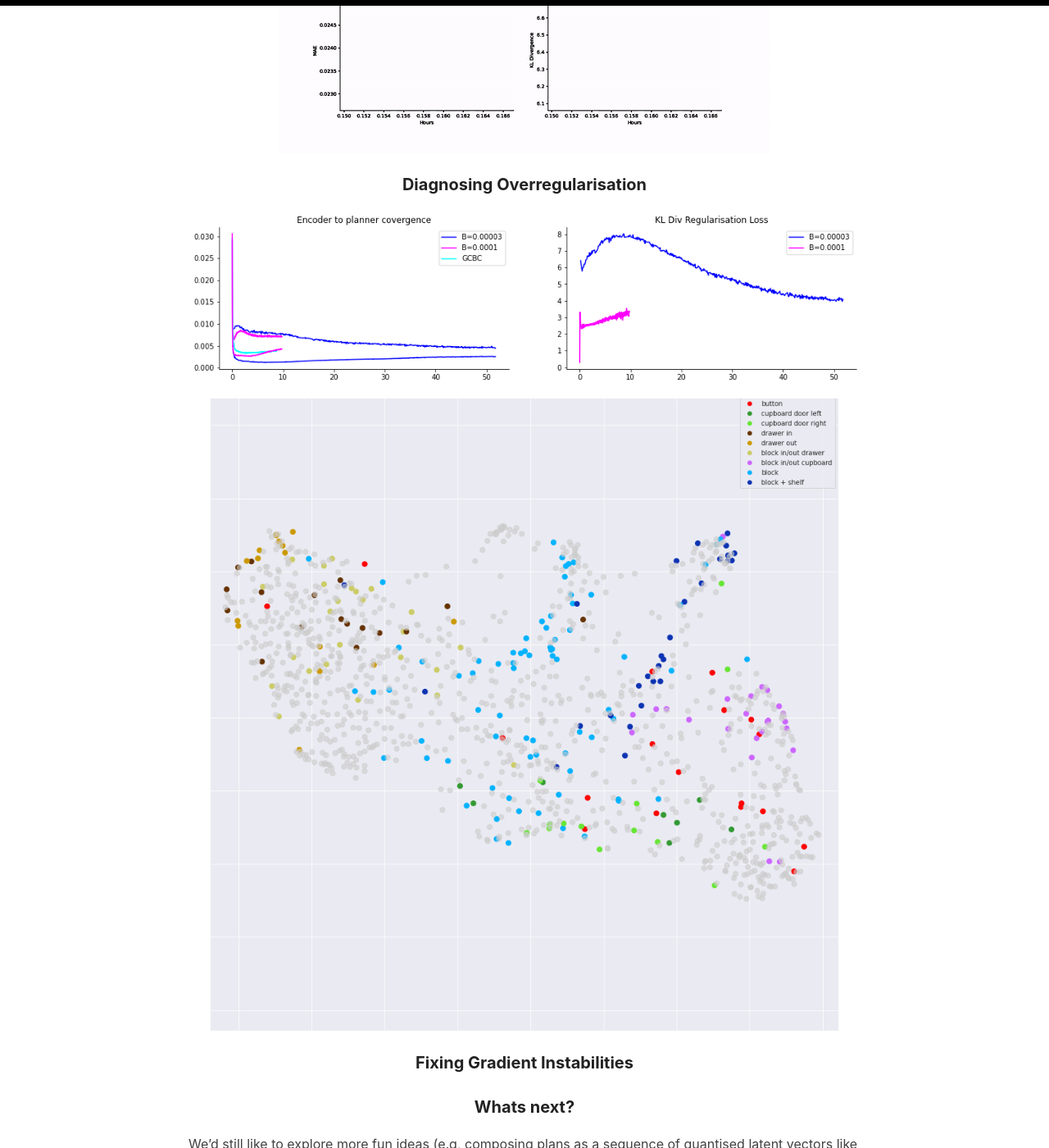
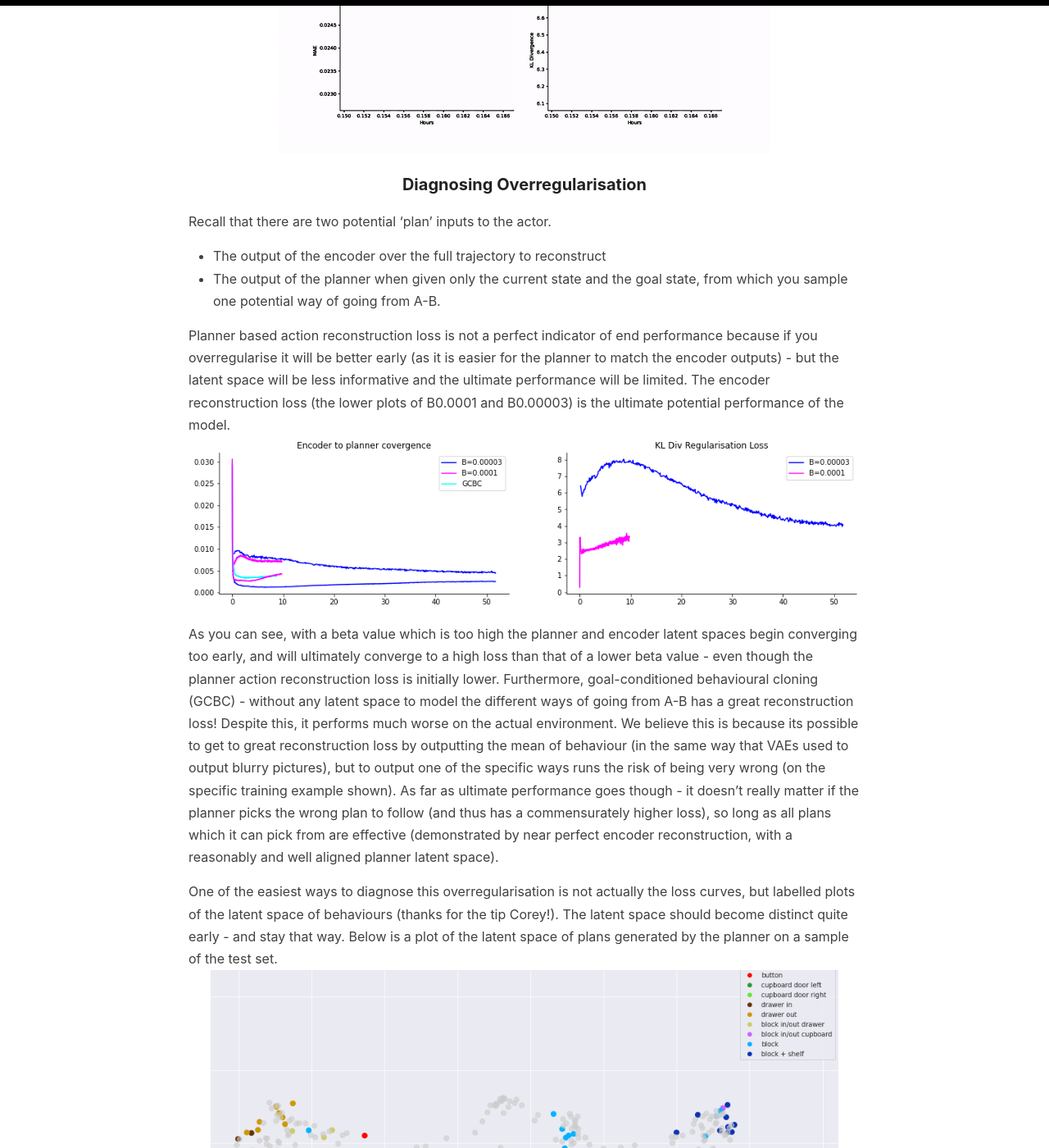
Before and after one commit to sholtodouglas/sholtodouglas.github.io, a Jekyll site: the page built from _posts/2021-01-29-Learning from Play.md, in a window 1280 px wide and 1400 px high, scrolled down 3224 px. Shown: the whole window at 82% size. Built offline with Jekyll 4.4.1, drawn with Linux system fonts in a browser that asks for light colours.

Commit message:
Update 2021-01-29-Learning from Play.md

```diff
--- a/_posts/2021-01-29-Learning from Play.md
+++ b/_posts/2021-01-29-Learning from Play.md
@@ -51,8 +51,16 @@ This one is a little obvious in retrospect. Train longer! We used Colab TPUs for
 ![alt-text-1](https://sholtodouglas.github.io/images/play/conver.gif "demo of multiple tasks")
 
 ### Diagnosing Overregularisation
+Recall that there are two potential 'plan' inputs to the actor.
+- The output of the encoder over the full trajectory to reconstruct
+- The output of the planner when given only the current state and the goal state, from which you sample one potential way of going from A-B.
+
+Planner based action reconstruction loss is not a perfect indicator of end performance because if you overregularise it will be better early (as it is easier for the planner to match the encoder outputs) - but the latent space will be less informative and the ultimate performance will be limited. The encoder reconstruction loss (the lower plots of B0.0001 and B0.00003) is the ultimate potential performance of the model.
 ![alt-text-1](https://sholtodouglas.github.io/images/play/overeg.png "Regularisation Demonstration")
 
+As you can see, with a beta value which is too high the planner and encoder latent spaces begin converging too early, and will ultimately converge to a high loss than that of a lower beta value - even though the planner action reconstruction loss is initially lower. Furthermore, goal-conditioned behavioural cloning (GCBC) - without any latent space to model the different ways of going from A-B has a great reconstruction loss! Despite this, it performs much worse on the actual environment. We believe this is because its possible to get to great reconstruction loss by outputting the mean of behaviour (in the same way that VAEs used to output blurry pictures), but to output one of the specific ways runs the risk of being very wrong (on the specific training example shown). As far as ultimate performance goes though - it doesn't really matter if the planner picks the wrong plan to follow (and thus has a commensurately higher loss), so long as all plans which it can pick from are effective (demonstrated by near perfect encoder reconstruction, with a reasonably and well aligned planner latent space).
+
+One of the easiest ways to diagnose this overregularisation is not actually the loss curves, but labelled plots of the latent space of behaviours (thanks for the tip Corey!). The latent space should become distinct quite early - and stay that way. Below is a plot of the latent space of plans generated by the planner on a sample of the test set.
 ![alt-text-1](https://sholtodouglas.github.io/images/play/behaviour_space.png "Quelle separation")
 
 ### Fixing Gradient Instabilities
```
